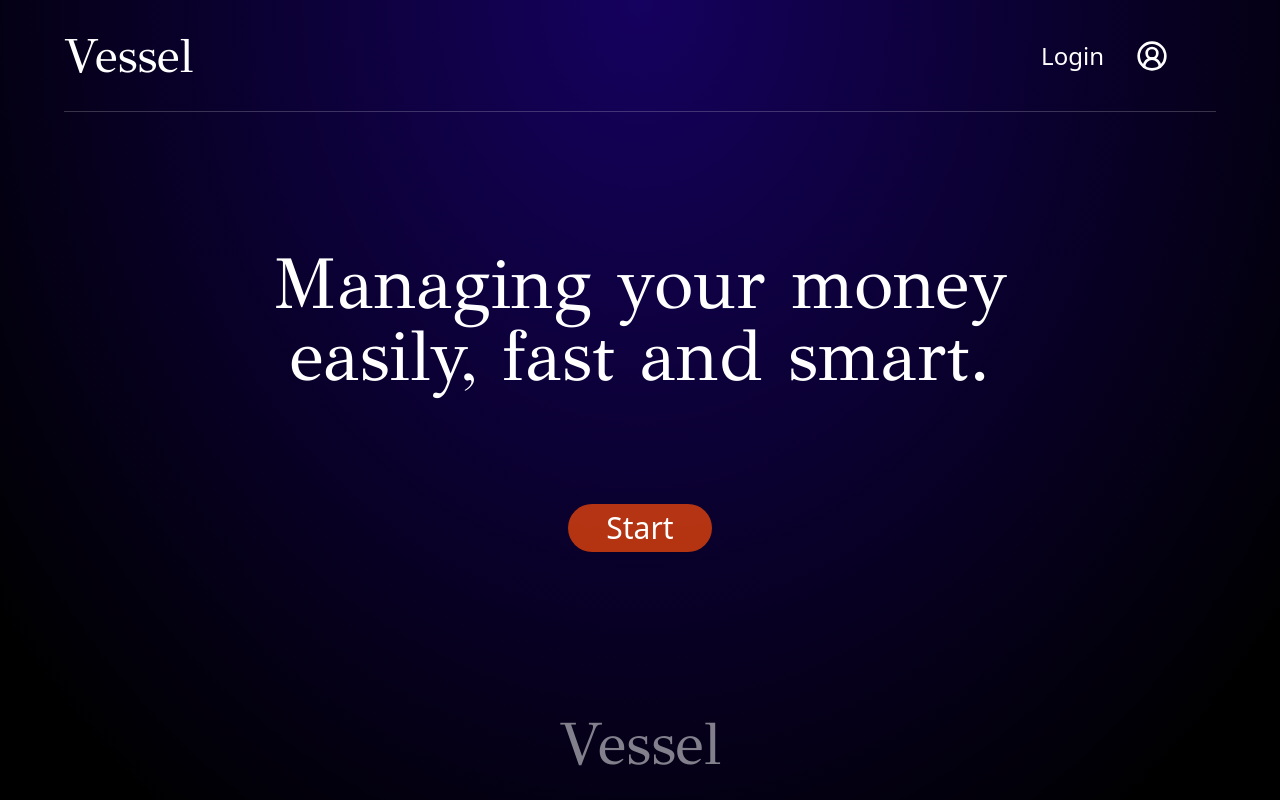
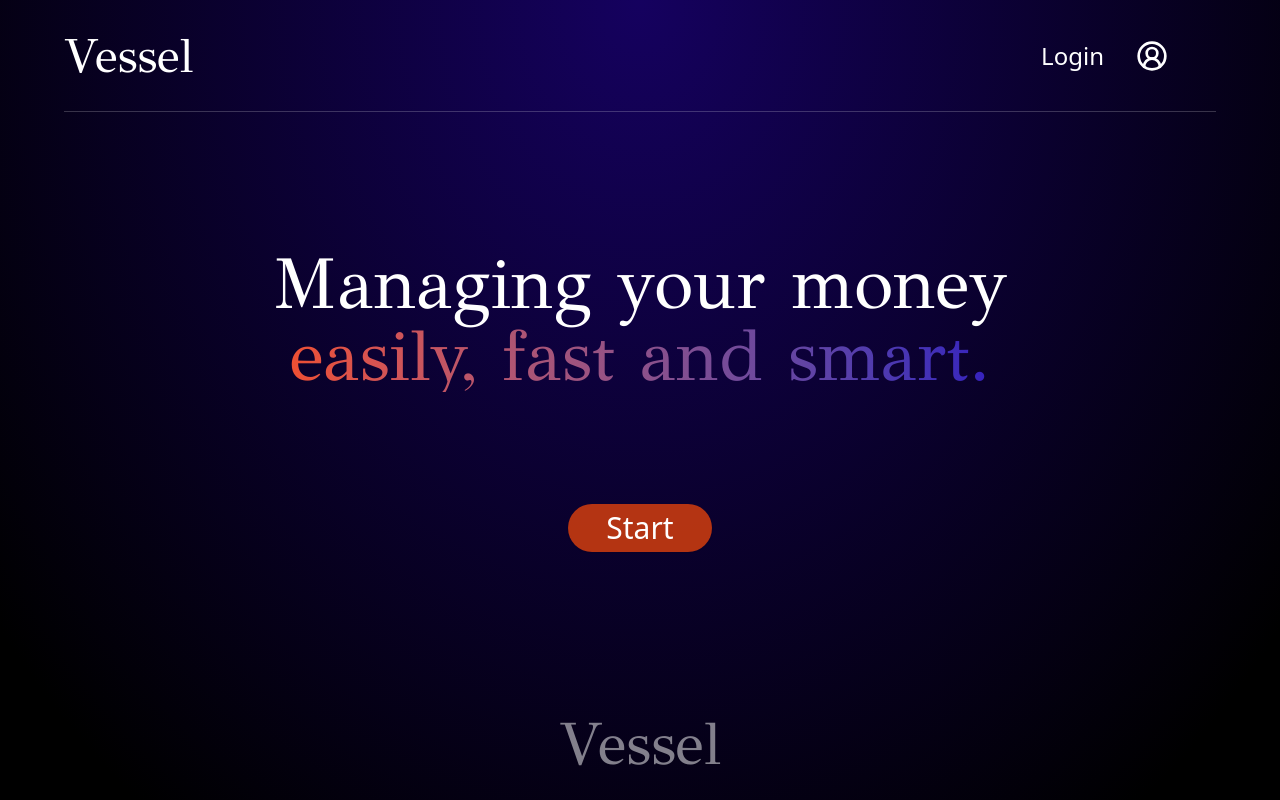
Before and after one commit to guimazaky/Vessel, a React (Vite) app: page /home in a window 1280 px wide. Built offline with nearby package versions, Linux system fonts and the light colour scheme; a web font is replaced by a local one.

Commit message:
gradient-text

```diff
--- a/src/pages/Home.jsx
+++ b/src/pages/Home.jsx
@@ -10,7 +10,10 @@ function Home() {
 
       <div className="flex-1 content-center place-items-center  ">
         <h1 className="w-200 text-center font-didot text-white text-7xl">
-          Managing your money easily, fast and smart.
+          Managing your money{" "}
+          <h1 className="bg-gradient-to-r from-[#FC4B08] to-[#2C02C5] bg-clip-text text-transparent ">
+            easily, fast and smart.
+          </h1>
         </h1>
         <Button
           variant="default"
```
